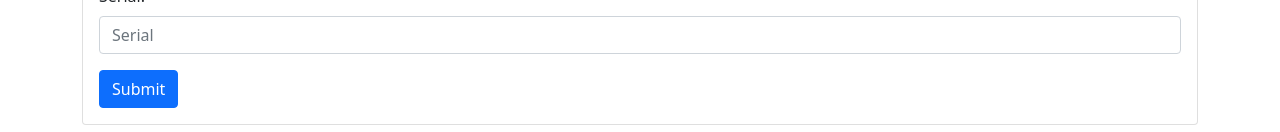
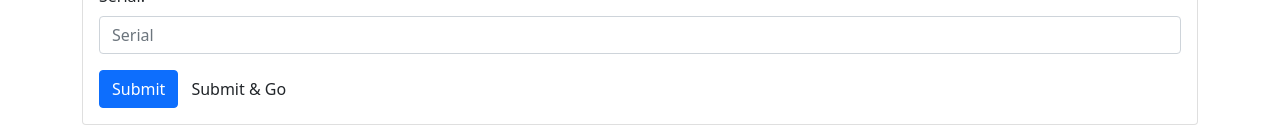
Before and after one commit to jasonkhamilton/fleetmanagement-frontend, a Vue app: page /assets in a window 1280 px wide. Shown: the part 848-980 px from the top of the page. Built offline with nearby package versions, Linux system fonts and the light colour scheme; no server answers.

Commit message:
Submit and Go for Assets

```diff
--- a/src/components/Assets/CreateAssetForm.vue
+++ b/src/components/Assets/CreateAssetForm.vue
@@ -38,7 +38,8 @@
           <input class="form-control" type="text" v-model="serial" placeholder="Serial" />
         </div>
 
-        <button class="btn btn-primary" type="submit">Submit</button>
+        <button class="btn btn-primary" type="submit" value="submit">Submit</button>
+        <button class="btn btn-seconday" type="submit" value="submit-and-go">Submit & Go</button>
       </form>
     </div>
   </div>
@@ -61,7 +62,7 @@ export default {
     };
   },
   methods: {
-    async submitForm() {
+    async submitForm(event) {
       try {
         const formData = {
             reference: this.reference,
@@ -75,8 +76,12 @@ export default {
 
         const response = await axios.post(`${ process.env.VUE_APP_API_URL }/assets`, formData);
         // Handle success (if needed)
-        this.$emit('reloadAssetTable');
-        alert(response.data.message);
+        if(event.submitter.value == 'submit') {
+          this.$emit('reloadAssetTable');
+          alert(response.data.message);
+        } else if(event.submitter.value == "submit-and-go") {
+          this.$router.push(`/asset/${ response.data.id }`);
+        }
       } catch (error) {
         alert('Error creating Asset.');
         console.log(error);
```
